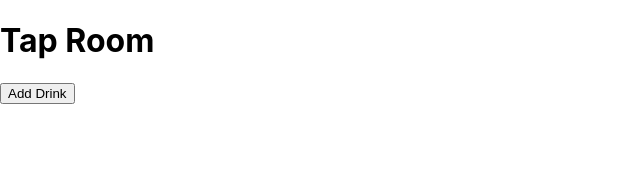
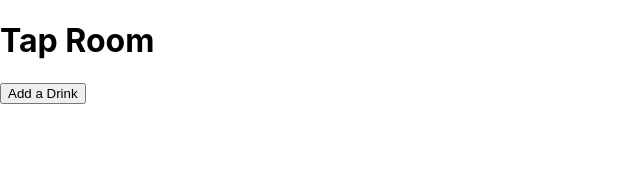
Before and after one commit to jhell85/Tap-Room-React, a React (Create React App) app: page / in a window 1280 px wide. Shown: the top 173 px of the page, without its empty margins (0-640 px from the left). Built offline with nearby package versions, Linux system fonts and the light colour scheme.

Commit message:
add button text variable to switch button text depending on what componet is showing

```diff
--- a/src/components/DrinkControler.js
+++ b/src/components/DrinkControler.js
@@ -26,17 +26,18 @@
 
   render(){
     let currentlyVisibleState = null;
+    let buttonText = null;
     if(this.state.formVisibleOnPage){
       currentlyVisibleState = <NewDrinkForm onNewDrinkCreation={this.handleAddingNewDrinkToList} />
+      buttonText = "Return to Drink List"
     } else {
-      currentlyVisibleState = (
-        <DrinkList drinkList={this.state.masterDrinkList} />
-      )
+      currentlyVisibleState = (<DrinkList drinkList={this.state.masterDrinkList} />)
+      buttonText = "Add a Drink"
     }
     return (
       <React.Fragment>
         {currentlyVisibleState}
-        <button onClick={this.handleClick}>Add Drink</button>
+    <button onClick={this.handleClick}>{buttonText}</button>
       </React.Fragment>
     )
   }
```
